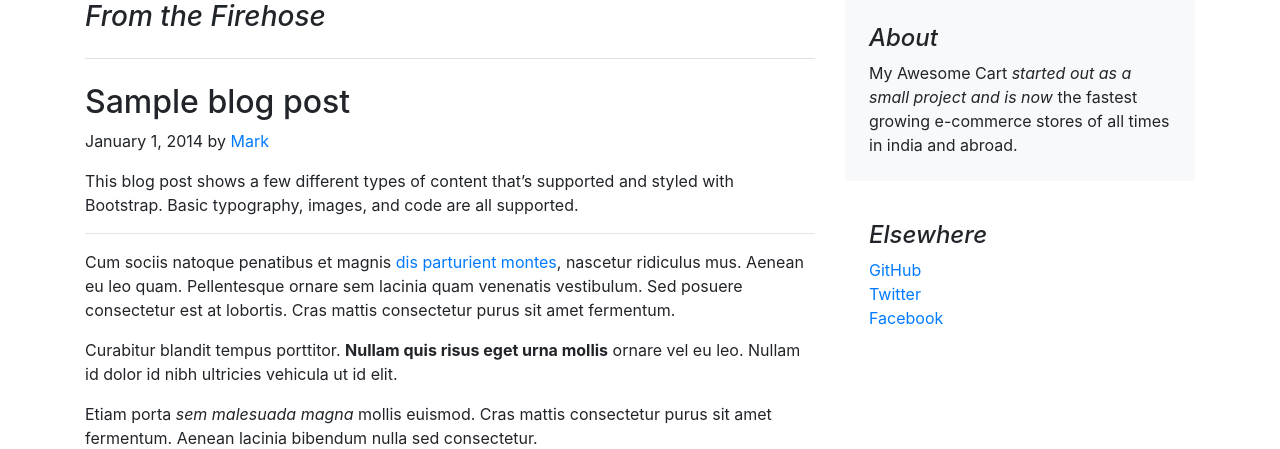
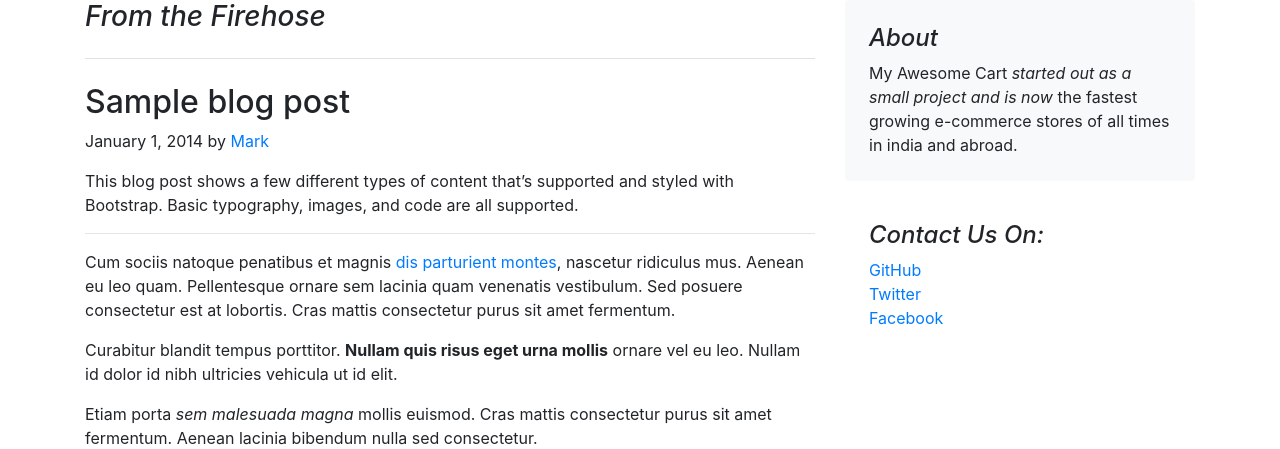
Before and after one commit to Pawan243/Django-E-Commerce, a Django app: page /blog/blogpost/ in a window 1280 px wide. Shown: the part 80-529 px from the top of the page. Run offline with Django 3.2, Linux system fonts and the light colour scheme; some libraries are stand-ins or nearby versions.

Commit message:
modified blogpost.html

```diff
--- a/mac/blog/templates/blog/blogpost.html
+++ b/mac/blog/templates/blog/blogpost.html
@@ -52,7 +52,7 @@
 
 
             <div class="p-4">
-                <h4 class="font-italic">Elsewhere</h4>
+                <h4 class="font-italic">Contact Us On: </h4>
                 <ol class="list-unstyled">
                     <li><a href="#">GitHub</a></li>
                     <li><a href="#">Twitter</a></li>
```
